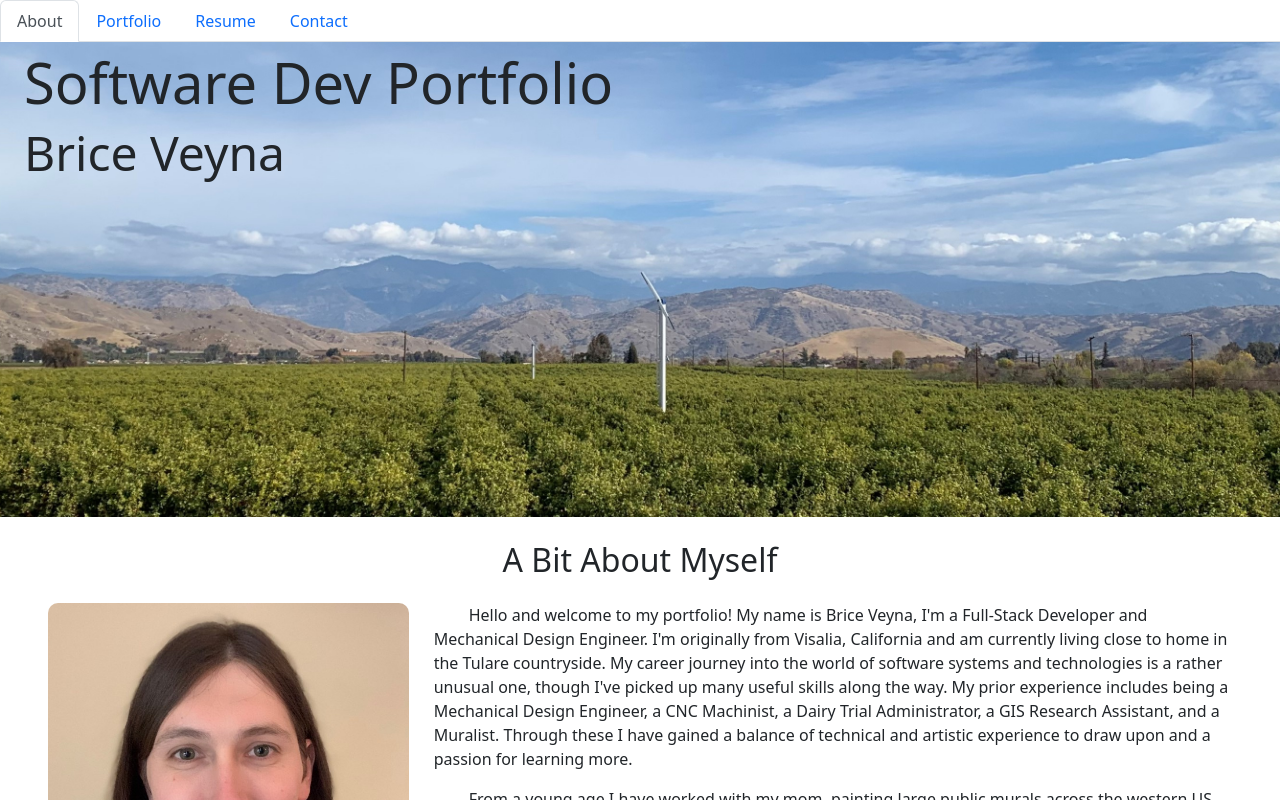
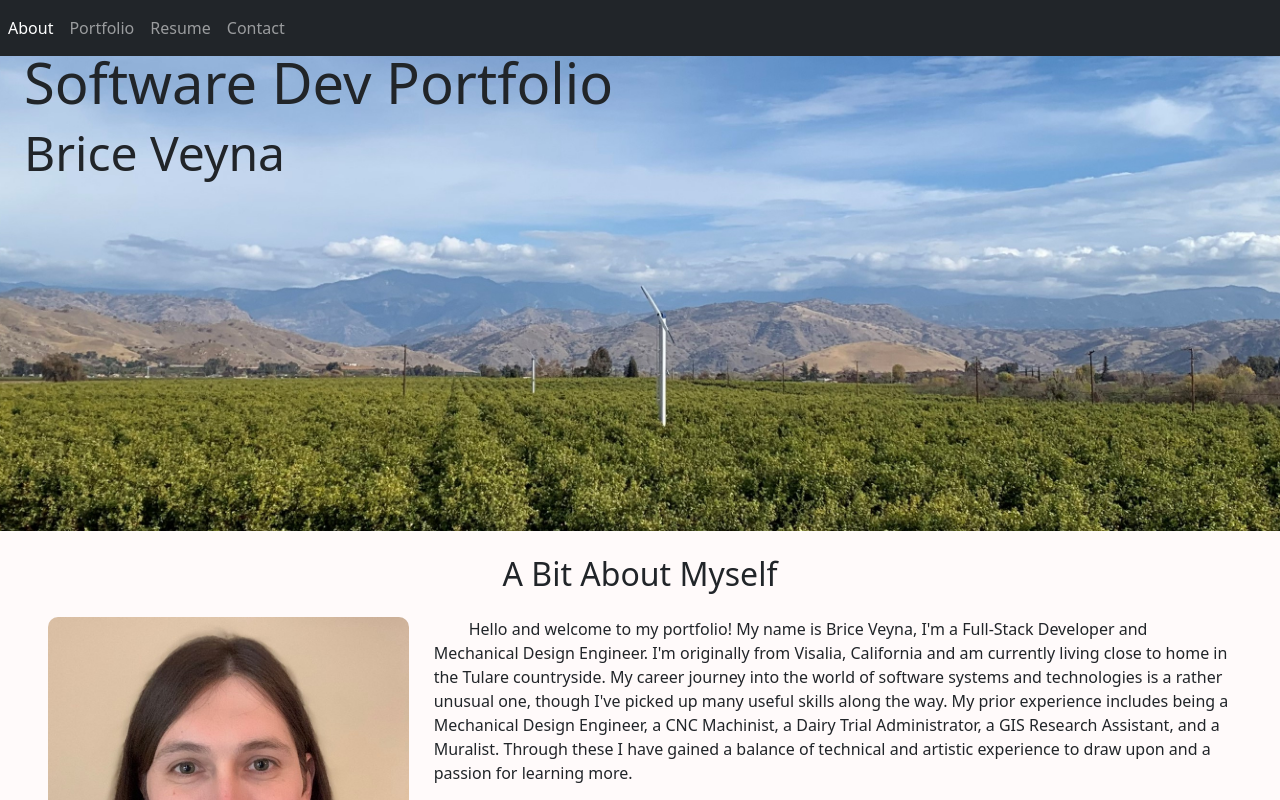
Before and after one commit to BriceVeyna/Software-Dev-Portfolio, a React (Create React App) app: page / in a window 1280 px wide. Shown: the top 800 px of the page. Built offline with nearby package versions, Linux system fonts and the light colour scheme.

Commit message:
Change color scheme

```diff
--- a/src/components/Navigation.js
+++ b/src/components/Navigation.js
@@ -2,7 +2,8 @@ import React from 'react';
 
 function Navigation({ currentPage, handlePageChange }) {
     return (
-        <ul className='nav nav-tabs'>
+        <nav className='navbar navbar-expand navbar-dark bg-dark'>
+            <ul className='navbar-nav'>
                 <li className='nav-item'>
                     <a
                         href='#about'
@@ -40,6 +41,7 @@ function Navigation({ currentPage, handlePageChange }) {
                     </a>
                 </li>
             </ul>
+        </nav>
     );
 }
 
--- a/src/components/PortfolioContainer.js
+++ b/src/components/PortfolioContainer.js
@@ -6,6 +6,7 @@ import About from './pages/About';
 import Portfolio from './pages/Portfolio';
 import Resume from './pages/Resume';
 import Contact from './pages/Contact';
+import '../index.css';
 
 export default function PortfolioContainer() {
     const [currentPage, setCurrentPage] = useState('About');
@@ -26,7 +27,7 @@ export default function PortfolioContainer() {
     const handlePageChange = (page) => setCurrentPage(page);
 
     return (
-        <div>
+        <div id='background'>
             <Navigation currentPage={currentPage} handlePageChange={handlePageChange} />
             <Header />
             {renderPage()}
--- a/src/index.css
+++ b/src/index.css
@@ -11,3 +11,7 @@ code {
   font-family: source-code-pro, Menlo, Monaco, Consolas, 'Courier New',
     monospace;
 }
+
+#background {
+  background: snow;
+}
```
Lines whose indentation alone changed are shown as unchanged.
